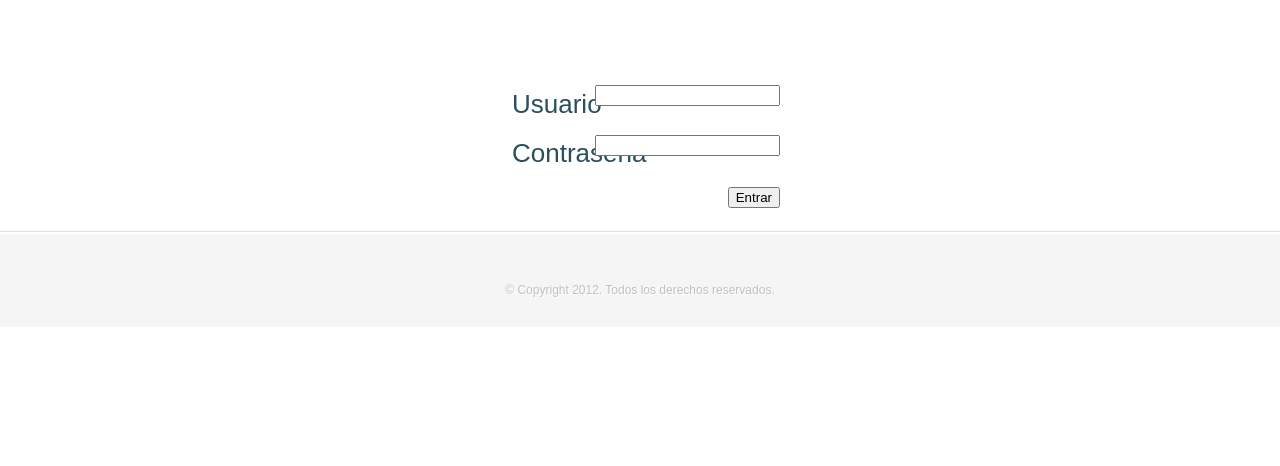
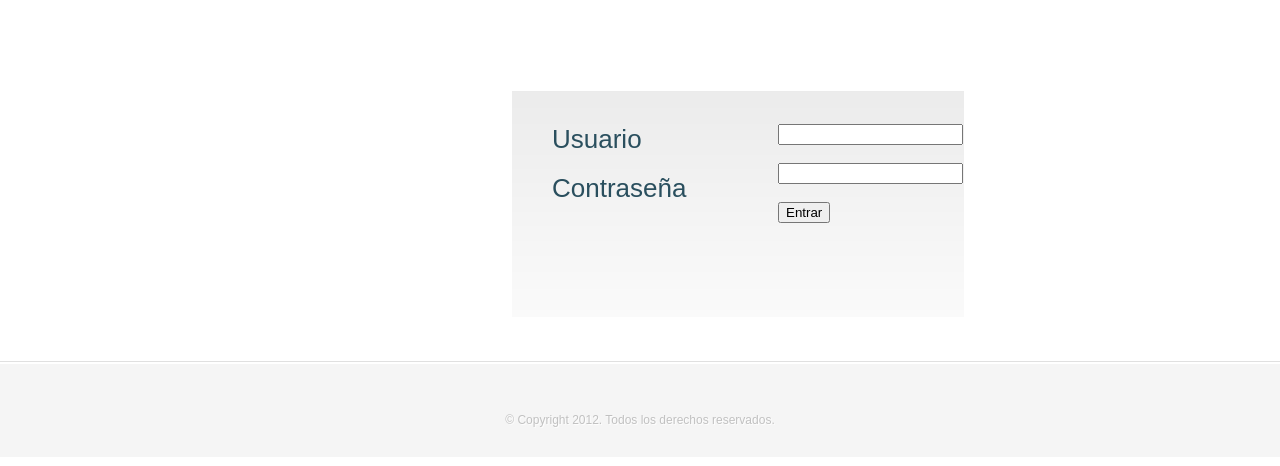
Before and after one commit to mguillech/inSendMail, a Django app: template templates/iSM/login.html in a window 1280 px wide; the page is wider, and only the part inside the window is pictured. Shown: the part 65-531 px from the top of that part. Run offline with Django 3.2, Linux system fonts and the light colour scheme; the template is opened without the code that fills it, so the values that code supplies are empty; parts of the project's set-up code (start-up, migrations or seed data) failed here and were passed over.

Commit message:
Fixed some styles

```diff
--- a/static/css/style.css
+++ b/static/css/style.css
@@ -631,22 +631,7 @@ body {
 .login label {
     color: #2a4f5e;
     font-size: 26px;
-    margin: 0 10px 0 0;
     text-align: center;
-    padding: 90px 0 30px 0;
-}
-
-.login input {
-    position:absolute;
-    right:500px;
-}
-
-#username {
-    top: 150px;
-}
-
-#password {
-    top: 200px;
 }
 
 .error {
--- a/templates/iSM/login.html
+++ b/templates/iSM/login.html
@@ -12,13 +12,18 @@
 		<div class="body login">
             <form id="login_form" action="{% url login %}" method="POST">
                 {% csrf_token %}
+                <div class="section" id="login_labels">
                     <label for="username">Usuario</label>
+                    <br/><br/>
+                    <label for="password">Contrase&ntilde;a</label>
+                </div>
+                <div class="section" id="login_boxes">
                     <input type="text" id="username" name="username" onkeypress="testEnter();"/>
                     <br/><br/>
-                <label for="password">Contrase&ntilde;a</label>
                     <input type="password" id="password" name="password" onkeypress="testEnter();"/>
                     <br/><br/>
                     <input type="submit" id="submit" value="Entrar"/>
+                </div>
             </form>
             <span class="error">{{ msg }}</span>
 		</div>
```
Lines whose indentation alone changed are shown as unchanged.
